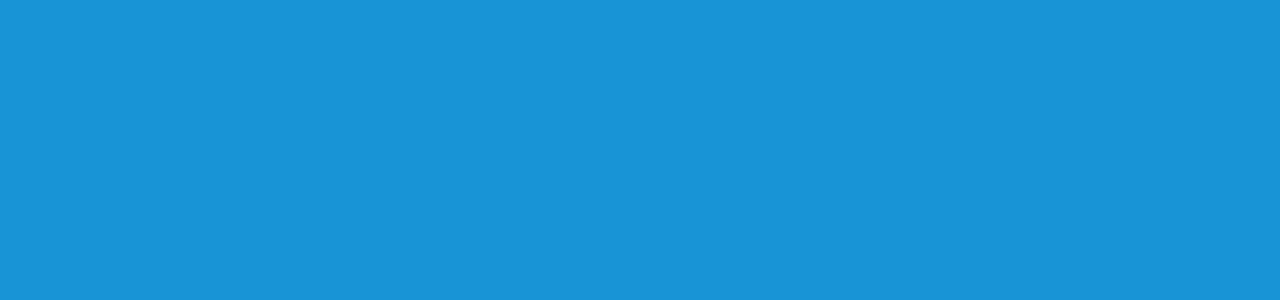
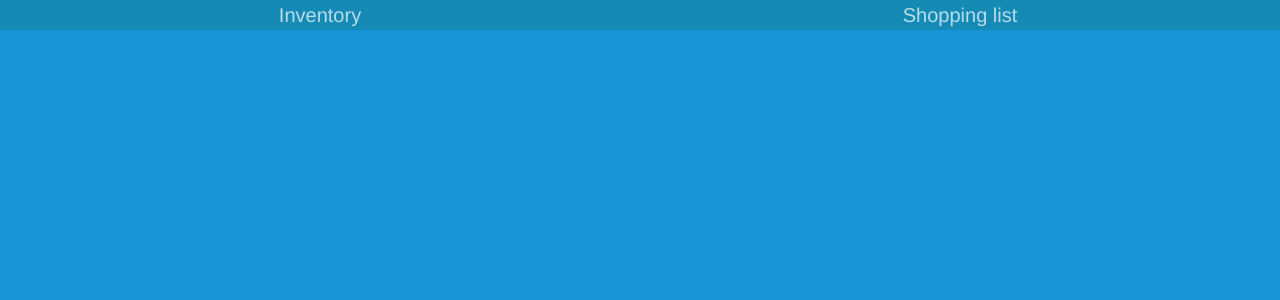
Before and after one commit to CWR4/the_fridge, a Vue app in the folder client/: page /home in a window 1280 px wide. Shown: the top 300 px of the page. Built offline with nearby package versions, Linux system fonts and the light colour scheme.

Commit message:
Subnavigation added;

```diff
--- a/client/src/App.vue
+++ b/client/src/App.vue
@@ -1,8 +1,22 @@
 <template>
   <div id="app">
+    <SecondLevelMenue v-if="$route.name !== 'home'"/>
     <router-view/>
   </div>
 </template>
+
+<script lang="ts">
+import { Component, Vue } from 'vue-property-decorator';
+import SecondLevelMenue from './components/SecondLevelMenue.vue';
+
+@Component({
+  components: {
+    SecondLevelMenue,
+  },
+})
+export default class App extends Vue {
+}
+</script>
 
 <style lang="scss">
 
--- /dev/null
+++ b/client/src/components/SecondLevelMenue.vue
@@ -0,0 +1,67 @@
+<template>
+  <div class="menue-bar">
+    <div class="menue-point" v-bind:class="{
+      'is-active': isActive('inventory'),
+      'is-inactive': !isActive('inventory')
+    }">
+      <router-link to="inventory" class="router-link">
+        Inventory
+      </router-link>
+    </div>
+    <div class="menue-point" v-bind:class="{
+      'is-active': isActive('shopping-list'),
+      'is-inactive': !isActive('shopping-list')
+    }">
+      <router-link to="shoppinglist" class="router-link">
+        Shopping list
+      </router-link>
+    </div>
+  </div>
+</template>
+
+<script lang="ts">
+import { Vue } from 'vue-property-decorator';
+
+export default class SecondLevelMenue extends Vue {
+  isActive(route: string): boolean {
+    return route === this.$route.name;
+  }
+}
+
+</script>
+
+<style scoped lang="css">
+.menue-bar {
+  background-color: #158AB4;
+  display: flex;
+  justify-content: space-evenly;
+}
+
+div {
+  margin: 0;
+}
+
+.router-link {
+  color: #FFFFFF;
+  font-size: 15pt;
+  font-weight: 500;
+}
+
+.is-inactive {
+  opacity: 70%;
+}
+
+.is-active {
+  border-bottom: #8190A5 solid;
+}
+
+.menue-point {
+  width: 50%;
+  align-content: center;
+}
+
+a:hover, a:visited, a:link, a:active {
+  text-decoration: none;
+}
+
+</style>
--- a/client/src/router/index.ts
+++ b/client/src/router/index.ts
@@ -6,8 +6,23 @@ Vue.use(VueRouter);
 
 const routes = [
   {
-    path: '/enterFridgeName',
-    name: 'EnterFridgeName',
+    path: '/',
+    name: 'home',
+    component: EnterFridgeName,
+  },
+  {
+    path: '/test',
+    name: 'test',
+    component: EnterFridgeName,
+  },
+  {
+    path: '/inventory',
+    name: 'inventory',
+    component: EnterFridgeName,
+  },
+  {
+    path: '/shoppinglist',
+    name: 'shopping-list',
     component: EnterFridgeName,
   },
   // {
--- a/client/src/views/About.vue
+++ /dev/null
@@ -1,5 +0,0 @@
-<template>
-  <div class="about">
-    <h1>This is an about page</h1>
-  </div>
-</template>
```
Also changed, not shown: client/src/views/Home.vue (deleted, +0 -18 lines).
